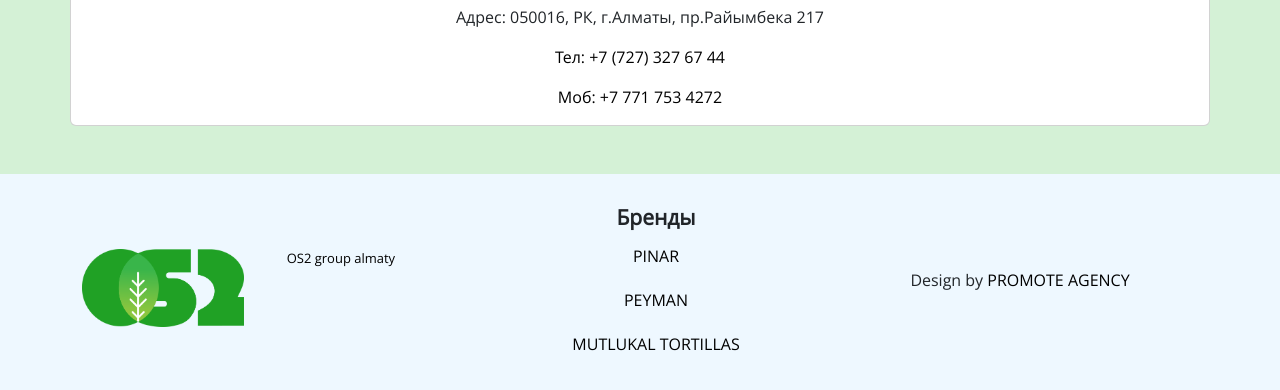
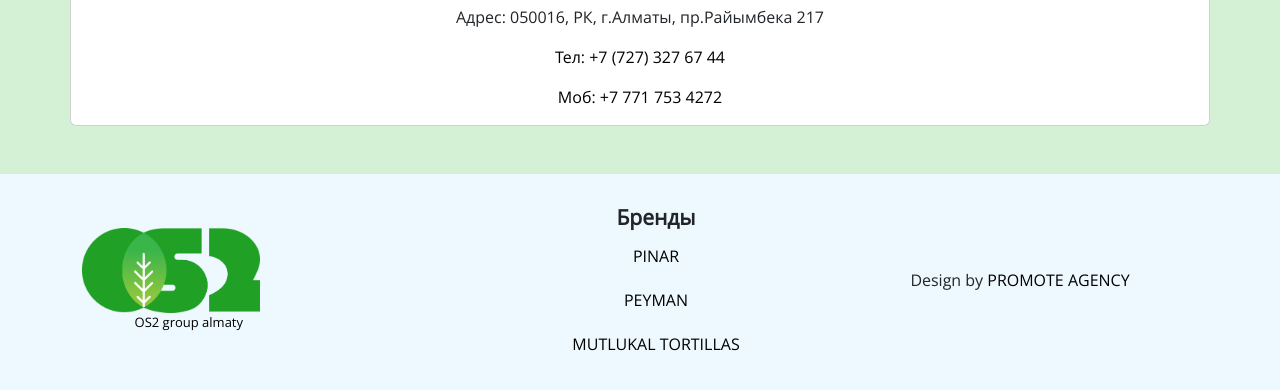
Before and after one commit to alanslim/os2kzwebsite, a plain HTML site: page index.html in a window 1280 px wide. Shown: the part 2983-3373 px from the top of the page. Drawn offline with nearby package versions, Linux system fonts and the light colour scheme.

Commit message:
added flex-wrap for yasarLogo block

```diff
--- a/index.html
+++ b/index.html
@@ -371,7 +371,7 @@
 <footer>
 <div class="container">
 <div class="row align-items-center">
-<div class="col-sm-4 d-flex">
+<div class="col-sm-4 d-flex flex-wrap">
 <div class="yasarLogo"><a href="https://os2.kz"><img src="img/logopng.png" style="width: 100%"></a></div><div class="copyright"><p>OS2 group almaty</p></div>
 
 </div>
```
